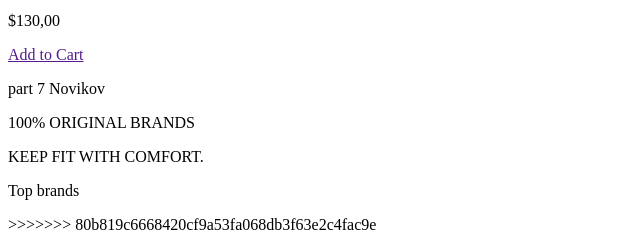
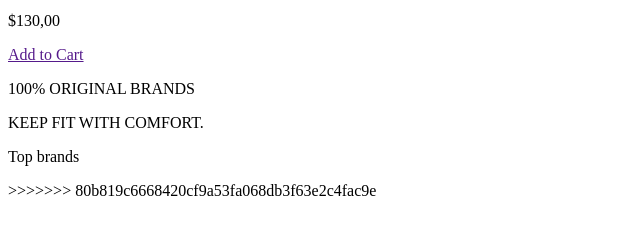
Before and after one commit to koldovsky/638-team-02, a plain HTML site: page index.html in a window 1280 px wide. Shown: the part 3674-3916 px from the top of the page, without its empty margins (0-640 px from the left). After the commit the page ends 3882 px from the top, so only its background shows below. Drawn offline with Linux system fonts and the light colour scheme.

Commit message:
deleted name

```diff
--- a/index.html
+++ b/index.html
@@ -241,8 +241,6 @@
 
 <!--NOVIKOV ANDRII part7-->
     <section>
-        <p>part 7 Novikov</p>
-
 
         <div>
             <p>100% ORIGINAL BRANDS</p>
```
